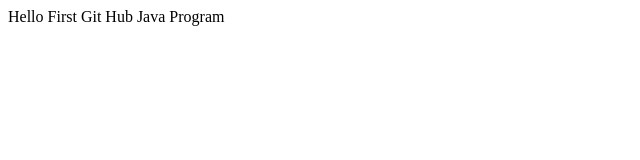
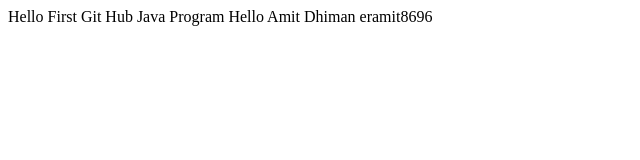
Before and after one commit to amit4frend/JavaTesting, a plain HTML site: page WebContent/index.html in a window 1280 px wide. Shown: the whole page, without its empty margins (0-640 px from the left). Drawn offline with Linux system fonts and the light colour scheme.

Commit message:
updated for eramit8696 collaborator

```diff
--- a/WebContent/index.html
+++ b/WebContent/index.html
@@ -5,6 +5,6 @@
 <title>Insert title here</title>
 </head>
 <body>
-Hello First Git Hub Java Program
+Hello First Git Hub Java Program Hello Amit Dhiman eramit8696
 </body>
 </html>
```
